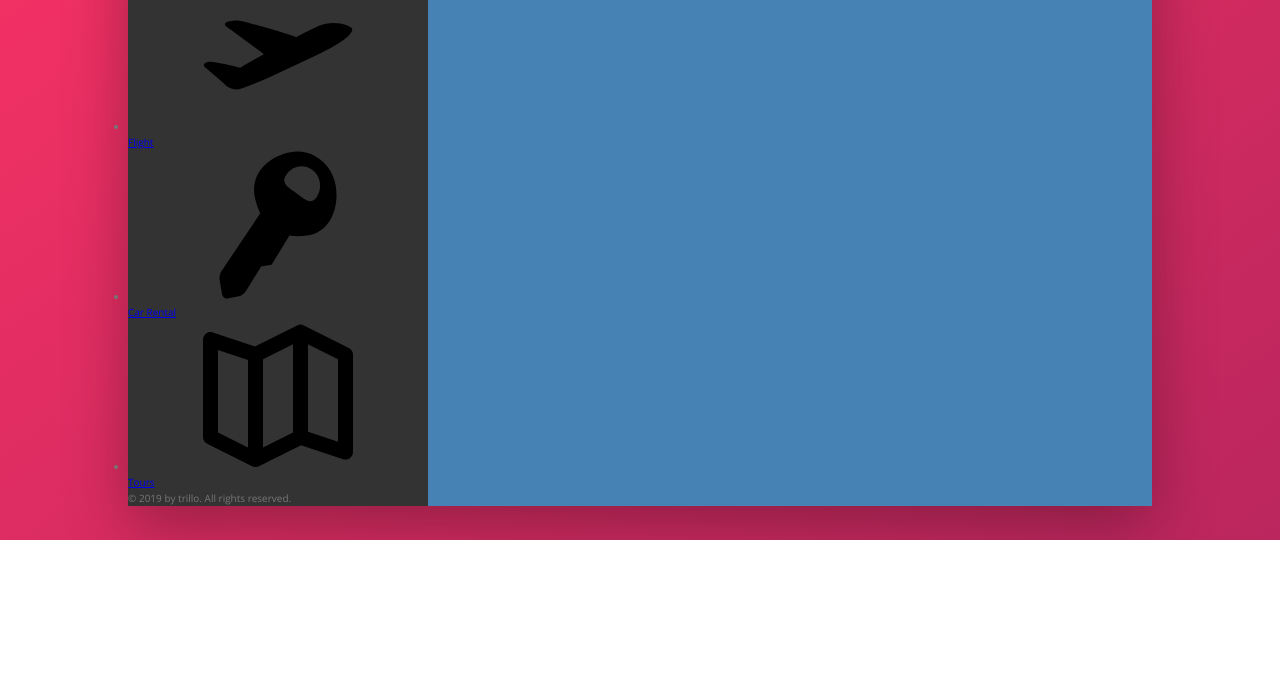
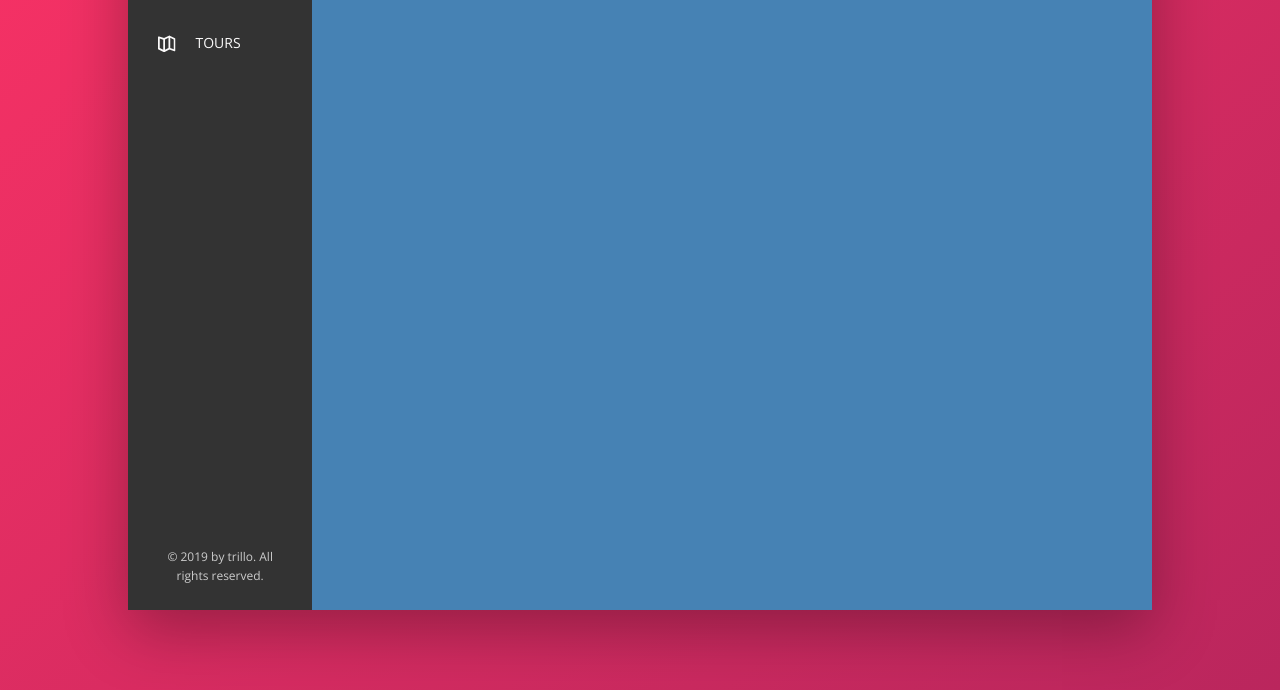
Before and after one commit to AllenLin0321/Trillo, a website: page index.html in a window 1280 px wide. Shown: the part 340-1030 px from the top of the page. Before the commit the page ends 880 px from the top, so only its background shows below. Drawn offline with nearby package versions, Linux system fonts and the light colour scheme.

Commit message:
Finish Side Navigation

```diff
--- a/index.html
+++ b/index.html
@@ -29,7 +29,7 @@
                         <svg class="user-nav__icon">
                             <use xlink:href="img/sprite.svg#icon-bookmark"></use>
                         </svg>
-                        <span class="user-nav__notification">7</span>
+                        <span class="user-nav__notification">9</span>
                     </div>
                     <div class="user-nav__icon-box">
                         <svg class="user-nav__icon">
@@ -47,7 +47,7 @@
             <div class="content">
                 <nav class="sidebar">
                     <ul class="side-nav">
-                        <li class="side-nav__item">
+                        <li class="side-nav__item side-nav__item--active">
                             <a href="#" class="side-nav__link">
                                 <svg class="side-nav__icon">
                                     <use xlink:href="img/sprite.svg#icon-home"></use>
--- a/sass/_components.scss
+++ b/sass/_components.scss
@@ -118,5 +118,69 @@
 //////////////////////////////
 // Side Navigation
 .side-nav {
+    font-size: 1.4rem;
+    list-style: none;
+    margin-top: 3.5rem;
 
+    &__item {
+        position: relative;
+
+
+        &:not(:last-child) {
+            margin-bottom: .5rem;
+        }
+    }
+
+    &__item::before {
+        content: "";
+        position: absolute;
+        top: 0;
+        left: 0;
+        height: 100%;
+        width: 3px;
+        background-color: var(--color-primary);
+        // transform-origin: center;
+        transform: scaleY(0);
+        transition: transform .2s,
+                    width .4s cubic-bezier(1,.01,0,.98) .2s,
+                    background-color .1s;
+    }
+
+    &__item:hover::before,
+    &__item--active::before {
+        transform: scaleY(1);
+        width: 100%;
+    }
+
+    &__item:active::before {
+        background-color: var(--color-primary-light);
+    }
+
+    &__link:link,
+    &__link:visited {
+        color: var(--color-grey-light-1);
+        text-decoration: none;
+        text-transform: uppercase;
+        padding: 1.5rem 3rem;
+        position: relative;
+        z-index: 10;
+        display: flex;
+        align-items: center;
+    }
+
+    &__icon {
+        width: 1.75rem;
+        height: 1.75rem;
+        margin-right: 2rem;
+        fill: currentColor;
+    }
 }
+
+//////////////////////////////
+// Legal text
+.legal {
+    font-size: 1.2rem;
+    color: var( --color-grey-light-4);
+    text-align: center;
+    padding: 2.5rem;
+}
--- a/sass/_layout.scss
+++ b/sass/_layout.scss
@@ -24,10 +24,15 @@
 .sidebar {
     background-color: var(--color-grey-dark-1);
     flex: 0 0 18%;
+    display: flex;
+    flex-direction: column;
+    justify-content: space-between;
 }
 
 .hotel-view {
     background-color: steelblue;
     flex: 1;
 
+    height: 80rem;
+
 }
```
Also changed, not shown: css/style.css, package.json (line endings or trailing spaces).
